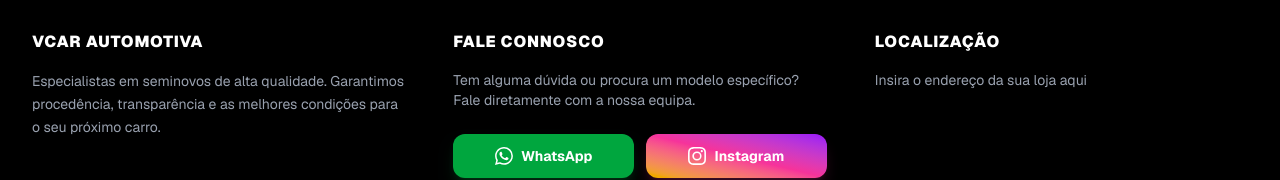
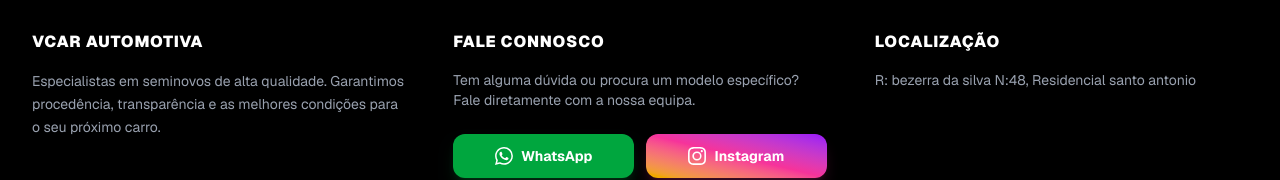
Before and after one commit to WesleyAssisDEV/Sistema--Venda-Carro, a Next.js app: page / in a window 1280 px wide. Shown: the part 1025-1205 px from the top of the page. Built offline with nearby package versions, Linux system fonts and the light colour scheme; no server answers; the database is empty.

Commit message:
teste final

```diff
--- a/src/app/page.tsx
+++ b/src/app/page.tsx
@@ -216,7 +216,7 @@ export default async function HomePage({
           <div className="space-y-4">
             <h4 className="text-white text-base font-black uppercase tracking-wider">Localização</h4>
             <p className="text-gray-400">
-              {STORE_CONFIG.address || "Insira o endereço da sua loja aqui"}
+              {(STORE_CONFIG as any).address || "R: bezerra da silva N:48, Residencial santo antonio"}
             </p>
           </div>
 
--- a/src/lib/utils.ts
+++ b/src/lib/utils.ts
@@ -17,5 +17,5 @@ export function formatKM(value: number): string {
 
 export function generateWhatsAppLink(vehicle: { make: string; model: string; version: string; year: number; price: number }): string {
   const text = `Olá! Vi o anúncio no site e tenho interesse no veículo:\n\n*${vehicle.make} ${vehicle.model} - ${vehicle.version}*\nAno: ${vehicle.year}\nValor: ${formatCurrency(vehicle.price)}\n\nPoderia me enviar mais informações?`;
-  return `https://wa.me/${STORE_CONFIG.phone}?text=${encodeURIComponent(text)}`;
+  return `https://wa.me/${STORE_CONFIG.whatsapp}?text=${encodeURIComponent(text)}`;
 }
```
